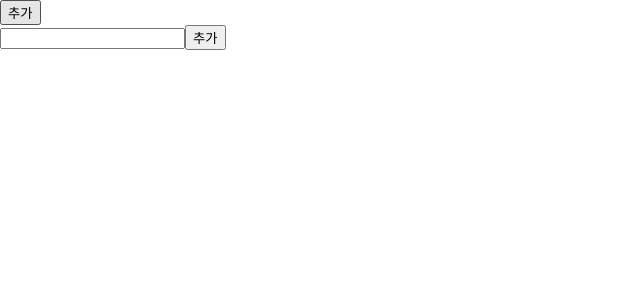
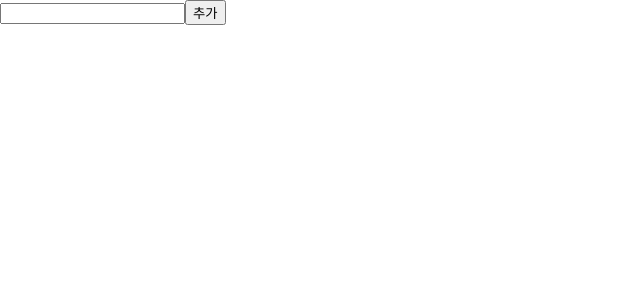
Before and after one commit to Minseok-Park/react-study, a React (Create React App) app in the folder learn-redux/: page / in a window 1280 px wide. Shown: the top 300 px of the page, without its empty margins (0-640 px from the left). Built offline with nearby package versions, Linux system fonts and the light colour scheme.

Commit message:
react-redux를 활용하여 state 관리하기 & useSelector, useDispatch 사용

```diff
--- a/learn-redux/src/App.js
+++ b/learn-redux/src/App.js
@@ -1,21 +1,12 @@
 import "./App.css";
-import TodoForm from "./components/todoForm";
-import TodoList from "./components/todoList";
-import useReduxDispatch from "./hooks/useReduxDispatch";
-import { addTodo } from "./redux/action";
+import TodoFormContainer from "./containers/TodoFormContainer";
+import TodoListContainer from "./containers/TodoListContainer";
 
 function App() {
-  const dispatch = useReduxDispatch();
-
-  function click() {
-    dispatch(addTodo("todo"));
-  }
-
   return (
     <div>
-      <button onClick={click}>추가</button>
-      <TodoForm />
-      <TodoList />
+      <TodoFormContainer />
+      <TodoListContainer />
     </div>
   );
 }
--- a/learn-redux/src/components/todoForm.jsx
+++ b/learn-redux/src/components/todoForm.jsx
@@ -1,14 +1,11 @@
 import { useRef } from "react";
-import useReduxDispatch from "../hooks/useReduxDispatch";
-import { addTodo } from "../redux/action";
 
-export default function TodoForm() {
+function TodoForm({ add }) {
   const inputRef = useRef();
-  const dispatch = useReduxDispatch();
 
-  function click() {
-    dispatch(addTodo(inputRef.current.value));
-  }
+  const click = () => {
+    add(inputRef.current.value);
+  };
 
   return (
     <div>
@@ -17,3 +14,5 @@ export default function TodoForm() {
     </div>
   );
 }
+
+export default TodoForm;
--- a/learn-redux/src/components/todoList.jsx
+++ b/learn-redux/src/components/todoList.jsx
@@ -1,12 +1,10 @@
-import useReduxState from "../hooks/useReduxState";
-
-export default function TodoList() {
-  const state = useReduxState();
+function TodoList({ todos }) {
   return (
     <ul>
-      {state.todos.map((todo, index) => {
+      {todos.map((todo, index) => {
         return <li key={index}>{todo.text}</li>;
       })}
     </ul>
   );
 }
+export default TodoList;
--- /dev/null
+++ b/learn-redux/src/containers/TodoFormContainer.jsx
@@ -0,0 +1,12 @@
+import { useCallback } from "react";
+import { useDispatch } from "react-redux";
+import TodoForm from "../components/todoForm";
+import { addTodo } from "../redux/action";
+
+const TodoFormContainer = () => {
+  const dispatch = useDispatch();
+  const add = useCallback((text) => dispatch(addTodo(text)), [dispatch]);
+
+  return <TodoForm add={add} />;
+};
+export default TodoFormContainer;
--- /dev/null
+++ b/learn-redux/src/containers/TodoListContainer.jsx
@@ -0,0 +1,10 @@
+import { useSelector } from "react-redux";
+import TodoList from "../components/todoList";
+
+function TodoListContainer() {
+  const todos = useSelector((state) => state.todos);
+
+  return <TodoList todos={todos} />;
+}
+
+export default TodoListContainer;
```
Also changed, not shown: learn-redux/src/index.js (+3 -20 lines).
